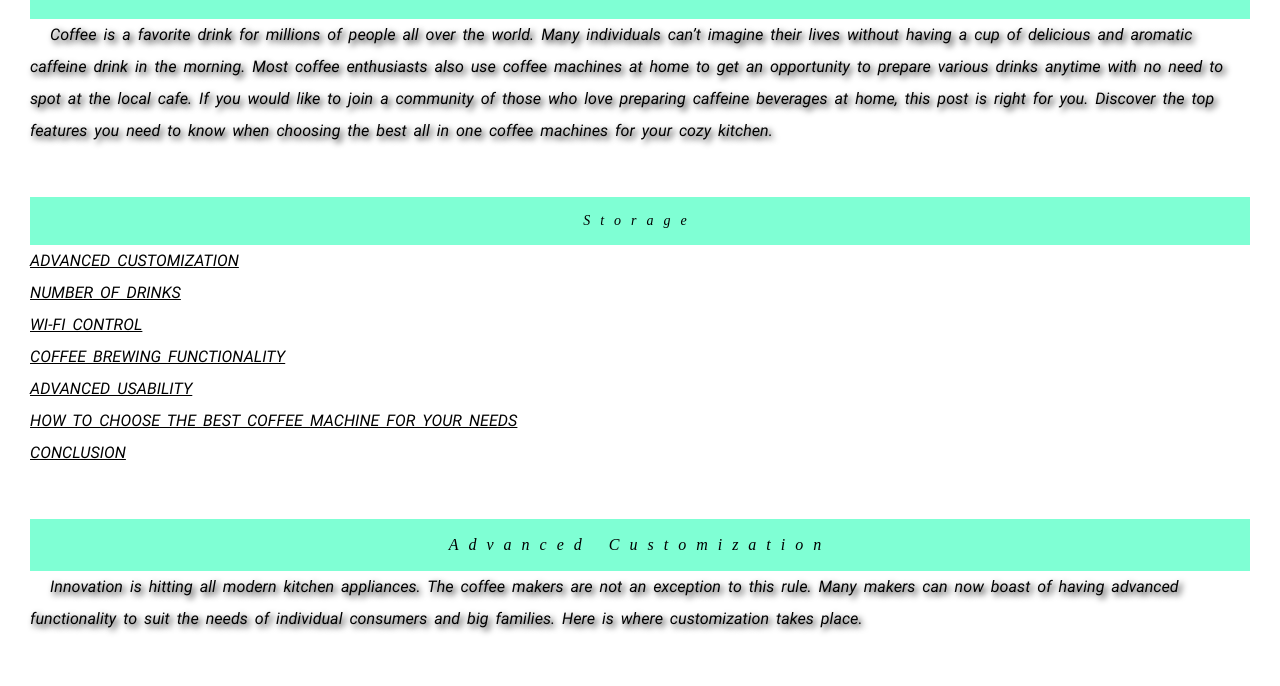
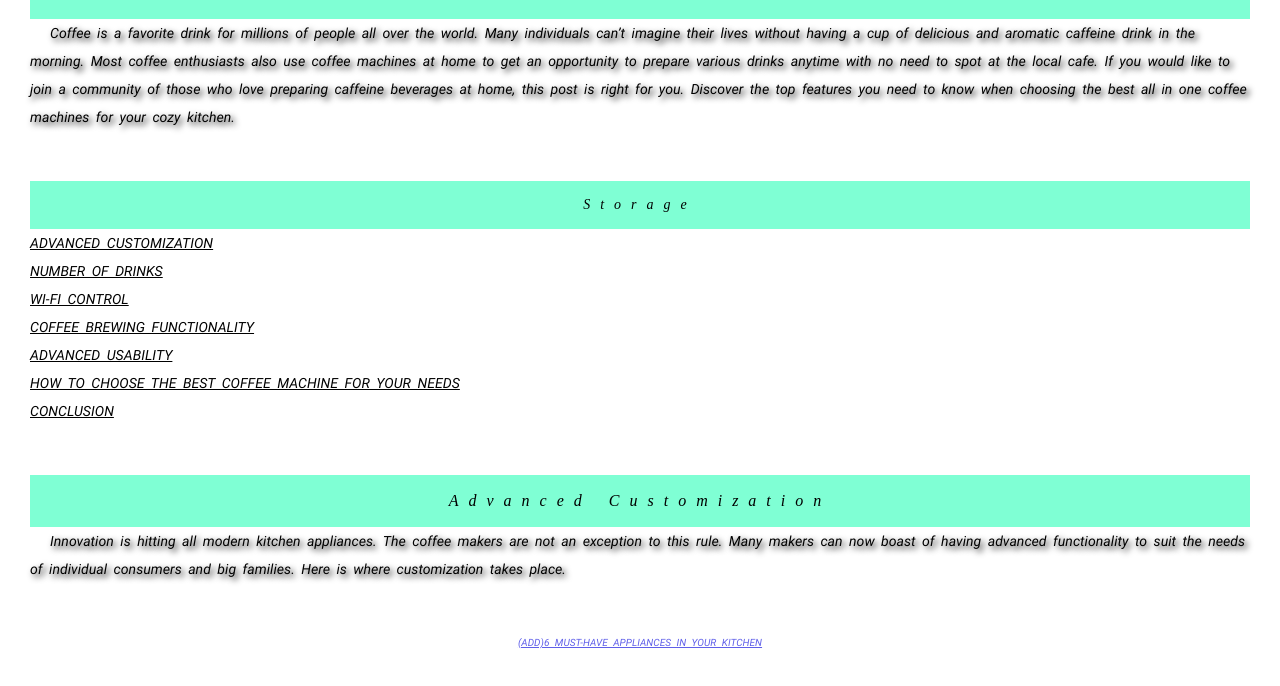
Before and after one commit to 88Arthur88/lesson_5, a plain HTML site: page index.html in a window 1280 px wide. Shown: the part 99-785 px from the top of the page. Drawn offline with Linux system fonts and the light colour scheme; a web font is replaced by a local one.

Commit message:
Update style.css

```diff
--- a/css/style.css
+++ b/css/style.css
@@ -2,7 +2,7 @@ body {
   font-family: "Roboto", sans-serif;
   font-weight: 400;
   font-style: italic;
-  font-size: 14;
+  font-size: 14px;
   line-height: 2;
   word-spacing: 3px;
 }
```
